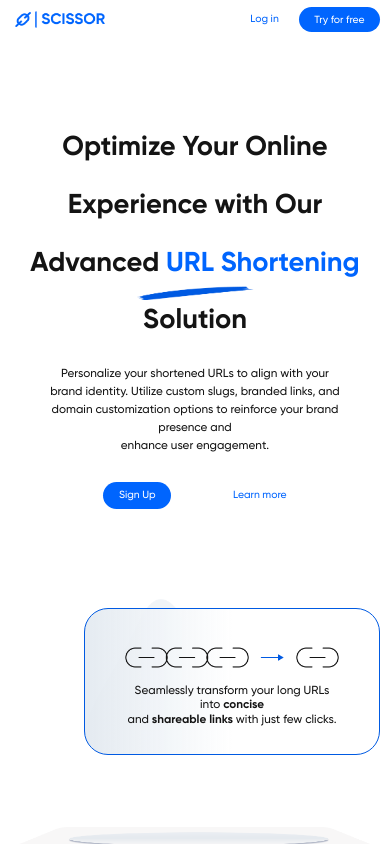
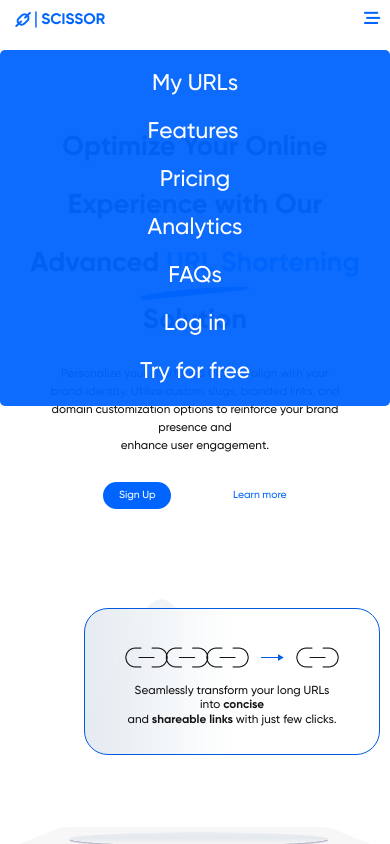
Before and after one commit to dunayoway/scissor, a plain HTML site: page index.html in a window 390 px wide. Shown: the top 844 px of the page. Drawn offline with nearby package versions, Linux system fonts and the light colour scheme.

Commit message:
added burger menu

```diff
--- a/index.html
+++ b/index.html
@@ -10,13 +10,16 @@
       type="image/x-icon"
     />
     <link rel="stylesheet" href="style.css" />
-    <script src="https://cdn.jsdelivr.net/npm/axios/dist/axios.min.js"></script>
+    <script
+      src="https://kit.fontawesome.com/aa042adad8.js"
+      crossorigin="anonymous"
+    ></script>
   </head>
   <body>
     <header class="header container">
       <img src="/assets/img/logo.png" class="logo" />
 
-      <nav class="nav">
+      <nav class="nav" id="nav">
         <ul class="nav__list nav__list-primary">
           <li class="nav__item">
             <a href="#MyURLs" class="nav__link nav__link-accent">My URLs</a>
@@ -47,6 +50,10 @@
           </li>
         </ul>
       </nav>
+
+      <div id="menu-icon">
+        <i class="fa-solid fa-bars-staggered"></i>
+      </div>
     </header>
 
     <section class="hero">
--- a/script.js
+++ b/script.js
@@ -1,3 +1,20 @@
+const nav = document.getElementById("nav");
+const menuIcon = document.getElementById("menu-icon");
+let menuOpen = false;
+
+menuIcon.addEventListener("click", () => {
+  if (menuOpen) {
+    menuIcon.innerHTML = '<i class="fa-solid fa-bars-staggered"></i>';
+    nav.style.display = "none";
+  } else {
+    menuIcon.innerHTML = '<i class="fa-solid fa-xmark"></i>';
+    nav.style.display = "flex";
+  }
+
+  menuOpen = !menuOpen;
+  console.log(menuIcon.innerHTML);
+});
+
 // Code to shorten URL using TinyURL API via Axios
 
 document.getElementById("urlForm").addEventListener("submit", async (event) => {
--- a/style.css
+++ b/style.css
@@ -18,7 +18,7 @@
 }
 
 :root {
-  --accent: rgba(0, 101, 254);
+  --accent: rgb(0, 101, 254);
   font-size: 62.5%;
 }
 
@@ -95,6 +95,12 @@ body {
   color: #fff;
   padding: 1.2rem 2.4rem;
   border-radius: 100px;
+}
+
+.header div i {
+  font-size: 2.5rem;
+  color: var(--accent);
+  cursor: pointer;
 }
 
 .hero {
@@ -727,6 +733,50 @@ select {
 }
 
 @media (max-width: 585px) {
+  .nav {
+    position: absolute;
+    width: 100%;
+    top: 50px;
+    left: 50%;
+    transform: translateX(-50%);
+    display: flex;
+    flex-direction: column;
+    justify-content: center;
+    align-items: center;
+    background-color: rgba(0, 101, 254, 0.95);
+    gap: 20px;
+    padding: 20px;
+    border-radius: 5px;
+    text-align: center;
+  }
+
+  .nav__list {
+    display: flex;
+    flex-direction: column;
+    gap: 20px;
+  }
+
+  .nav__list-secondary .nav__item .nav__link {
+    font-size: 3.5rem;
+    color: #fff;
+  }
+
+  .nav__link {
+    color: #fff;
+    font-size: 3.5rem;
+  }
+
+  .nav__link-features img {
+    display: none;
+  }
+
+  .nav__link-btn {
+    background-color: transparent;
+    color: black;
+    padding: 0;
+    border-radius: 0;
+  }
+
   .hero__text {
     width: 80%;
   }
```
